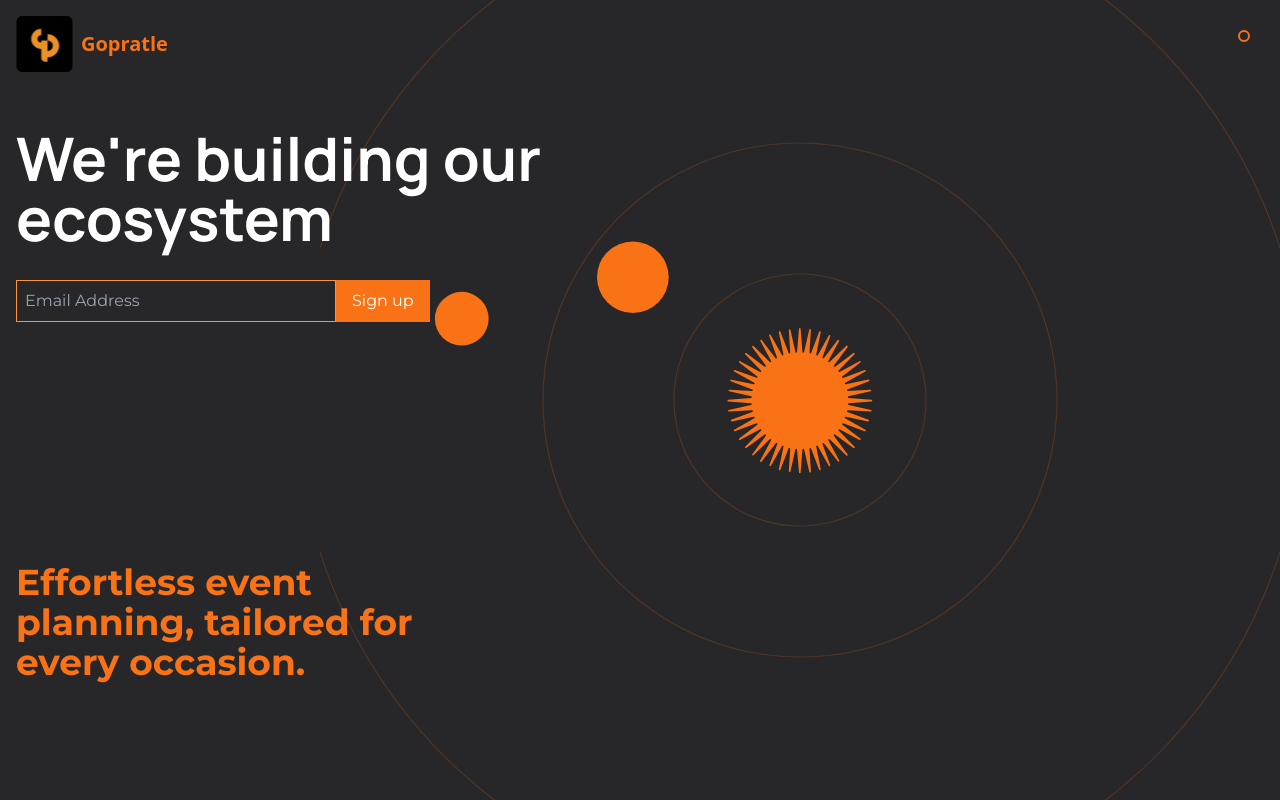
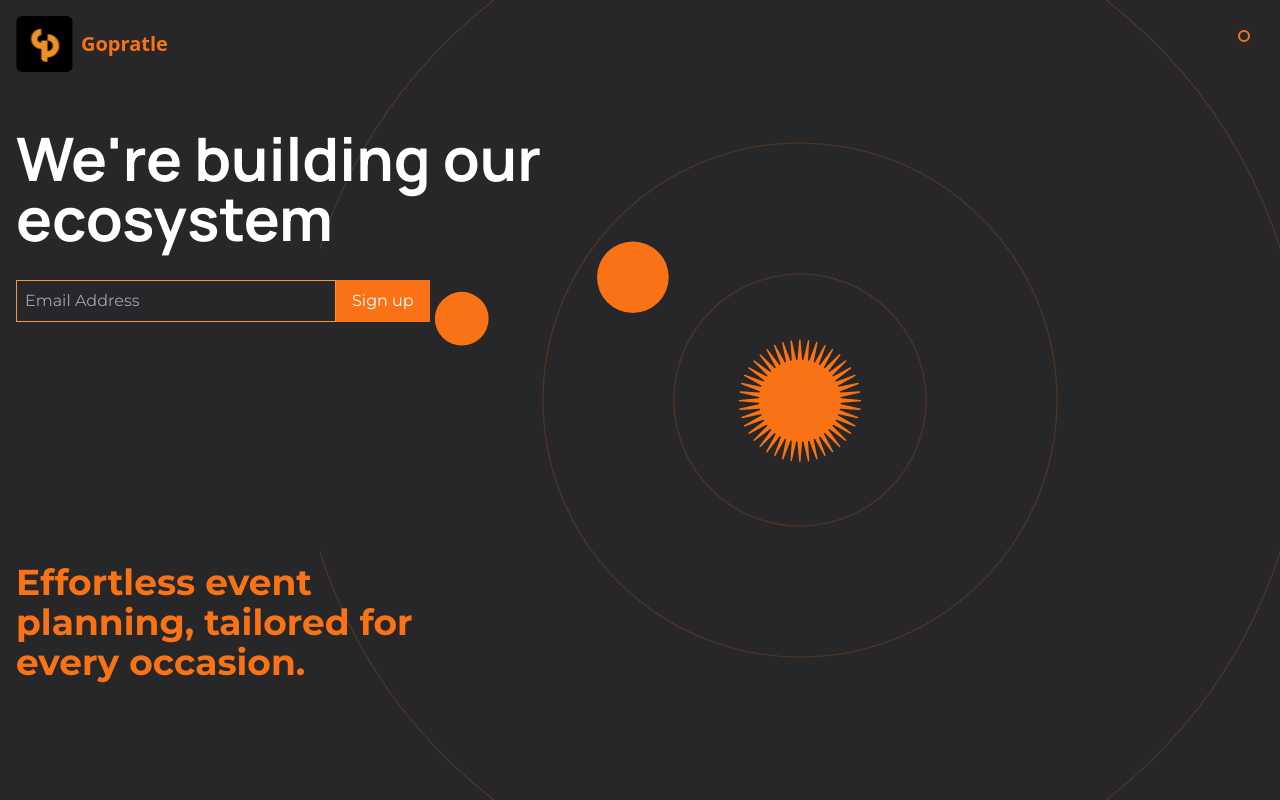
Before and after one commit to anooppratle/gpcooking, a React (Create React App) app: page / in a window 1280 px wide. Built offline with nearby package versions, Linux system fonts and the light colour scheme.

Commit message:
Update LandingPage.js

```diff
--- a/src/LandingPage.js
+++ b/src/LandingPage.js
@@ -153,7 +153,7 @@
           />
 
           {/* Center Star (Fixed) */}
-          <div className="absolute left-1/2 top-1/2 -translate-x-1/2 -translate-y-1/2 w-[130px] h-[130px] flex items-center justify-center">
+          <div className="absolute left-1/2 top-1/2 -translate-x-1/2 -translate-y-1/2 w-[110px] h-[130px] flex items-center justify-center">
             <svg
               width="175"
               height="175"
```
